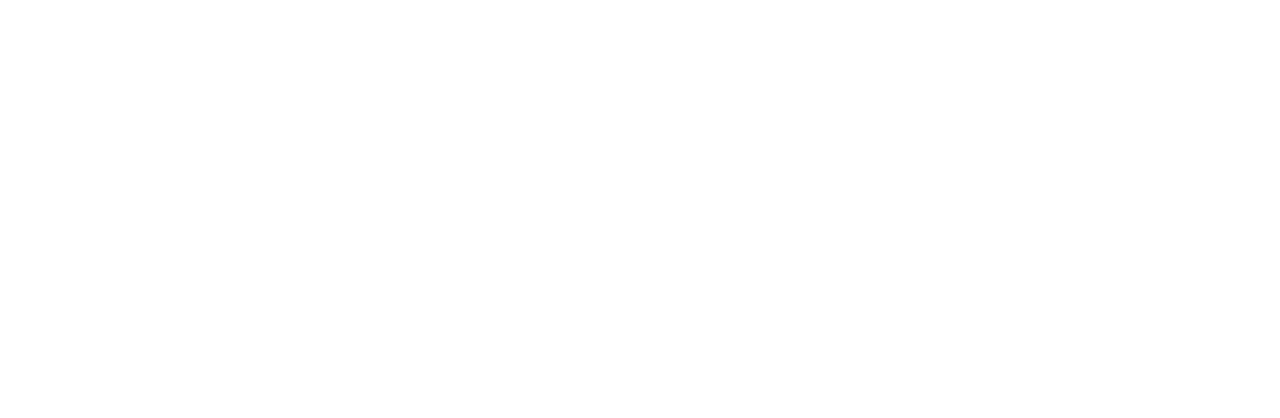
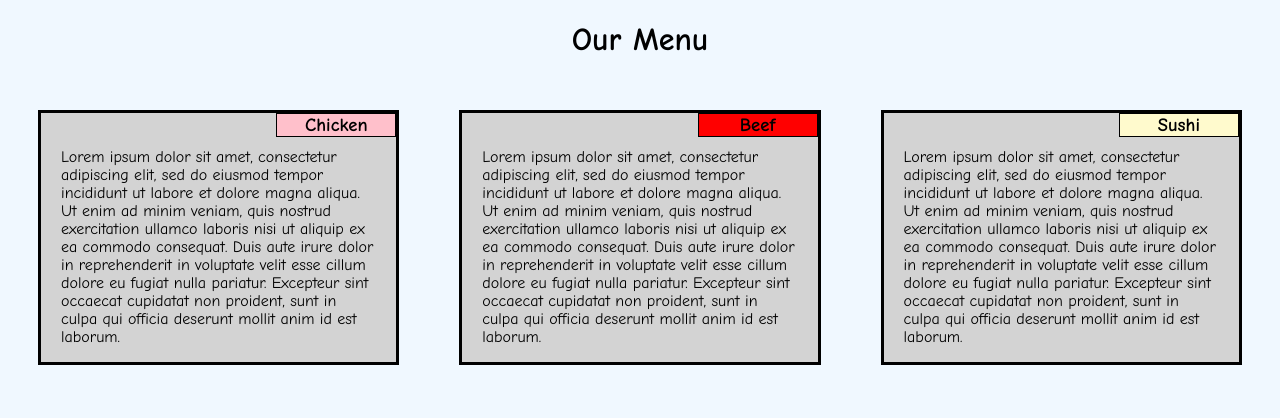
Before and after one commit to Nishith2000/WebDev-course, a plain HTML site: page mod-2-soln/main.html in a window 1280 px wide. Drawn offline with Linux system fonts and the light colour scheme.

Commit message:
all changes made

```diff
--- a/mod-2-soln/main.html
+++ b/mod-2-soln/main.html
@@ -1,9 +1,34 @@
 <!DOCTYPE html>
 <html>
 <head>
-	<title></title>
+	<title>Assignment solution for Module 2</title>
+	<meta charset="utf-8">
+    <meta name="viewport" content="width=device-width, initial-scale=1">
+    <link rel="stylesheet" type="text/css" href="styles.css">
 </head>
 <body>
+<h1> Our Menu </h1>
+
+<div class = "Col-lg-4 Col-md-6 Col-sm-12">
+<div id="pa">
+<h3 id="Chicken"> Chicken </h3>
+<p>Lorem ipsum dolor sit amet, consectetur adipiscing elit, sed do eiusmod tempor incididunt ut labore et dolore magna aliqua. Ut enim ad minim veniam, quis nostrud exercitation ullamco laboris nisi ut aliquip ex ea commodo consequat. Duis aute irure dolor in reprehenderit in voluptate velit esse cillum dolore eu fugiat nulla pariatur. Excepteur sint occaecat cupidatat non proident, sunt in culpa qui officia deserunt mollit anim id est laborum.</p>
+</div>
+</div>
+
+<div class = "Col-lg-4 Col-md-6 Col-sm-12">
+<div id="pa">
+<h3 id="Beef"> Beef </h3>
+<p>Lorem ipsum dolor sit amet, consectetur adipiscing elit, sed do eiusmod tempor incididunt ut labore et dolore magna aliqua. Ut enim ad minim veniam, quis nostrud exercitation ullamco laboris nisi ut aliquip ex ea commodo consequat. Duis aute irure dolor in reprehenderit in voluptate velit esse cillum dolore eu fugiat nulla pariatur. Excepteur sint occaecat cupidatat non proident, sunt in culpa qui officia deserunt mollit anim id est laborum.</p>
+</div>
+</div>
+
+<div class = "Col-lg-4 Col-md-1 Col-sm-12">
+<div id="pa">
+<h3 id="Sushi"> Sushi </h3>
+<p>Lorem ipsum dolor sit amet, consectetur adipiscing elit, sed do eiusmod tempor incididunt ut labore et dolore magna aliqua. Ut enim ad minim veniam, quis nostrud exercitation ullamco laboris nisi ut aliquip ex ea commodo consequat. Duis aute irure dolor in reprehenderit in voluptate velit esse cillum dolore eu fugiat nulla pariatur. Excepteur sint occaecat cupidatat non proident, sunt in culpa qui officia deserunt mollit anim id est laborum.</p>
+</div>
+</div>
 
 </body>
 </html>
--- a/mod-2-soln/styles.css
+++ b/mod-2-soln/styles.css
@@ -0,0 +1,64 @@
+body {
+	font-family: "Comic Sans MS", cursive, sans-serif;
+    background-color: #F0F8FF;
+}
+
+*{
+	box-sizing: border-box;
+}
+
+h1{
+	text-align: center;
+}
+
+#pa{
+	background-color: #D3D3D3;
+	border: 3px solid black;
+	margin-bottom: 20px;
+}
+
+h3{
+	float: right;
+	position: relative;
+	margin : 0px;
+	text-align: center;
+	border: 1px solid black;
+	width: 120px;
+}
+
+p{
+	margin-top: 35px;
+	margin-left: 20px;
+	margin-right: 20px;
+	clear: left;
+}
+
+#Chicken{ background-color: pink; }
+#Beef{ background-color: red; }
+#Sushi{background-color: #FFFACD; }
+
+@media (min-width: 992px){
+	.Col-lg-4{
+		width: 33.33%;
+		float: left;
+		padding: 30px;
+	}
+}
+
+@media (min-width: 768px) and (max-width: 991px){
+	.Col-md-6{
+		float: left;
+		width: 50%;
+		padding: 30px;
+		margin-bottom:20px;
+	}
+
+	.Col-md-1{
+		width: 100%;
+		float: left;
+	}
+}
+
+@media (max-width: 767px){
+	.Col-sm-12{width: 100%;}
+}
```
